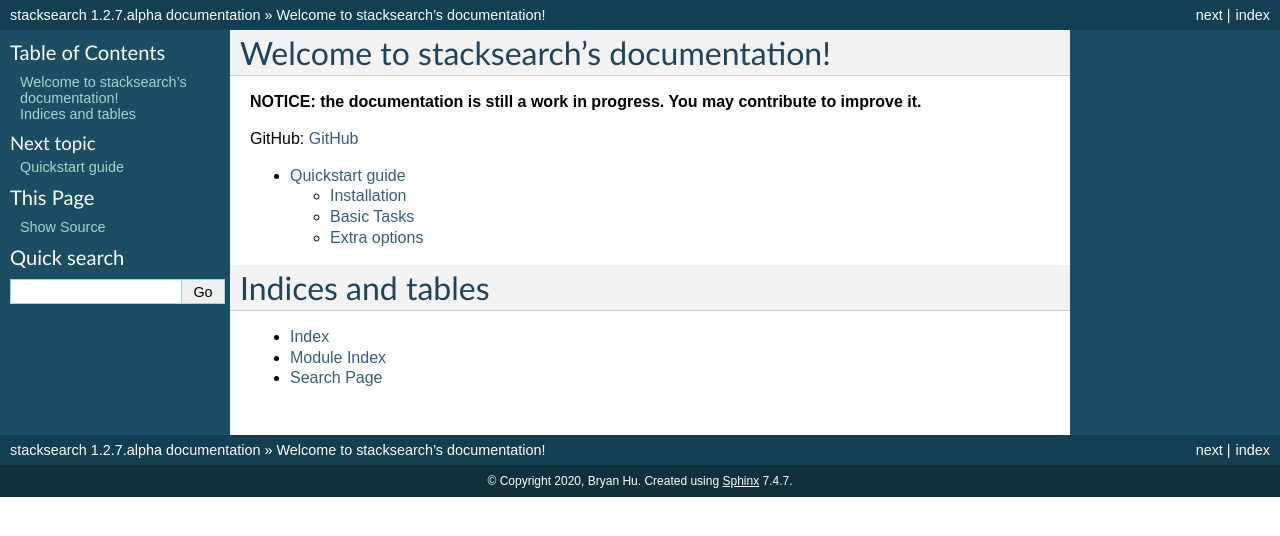
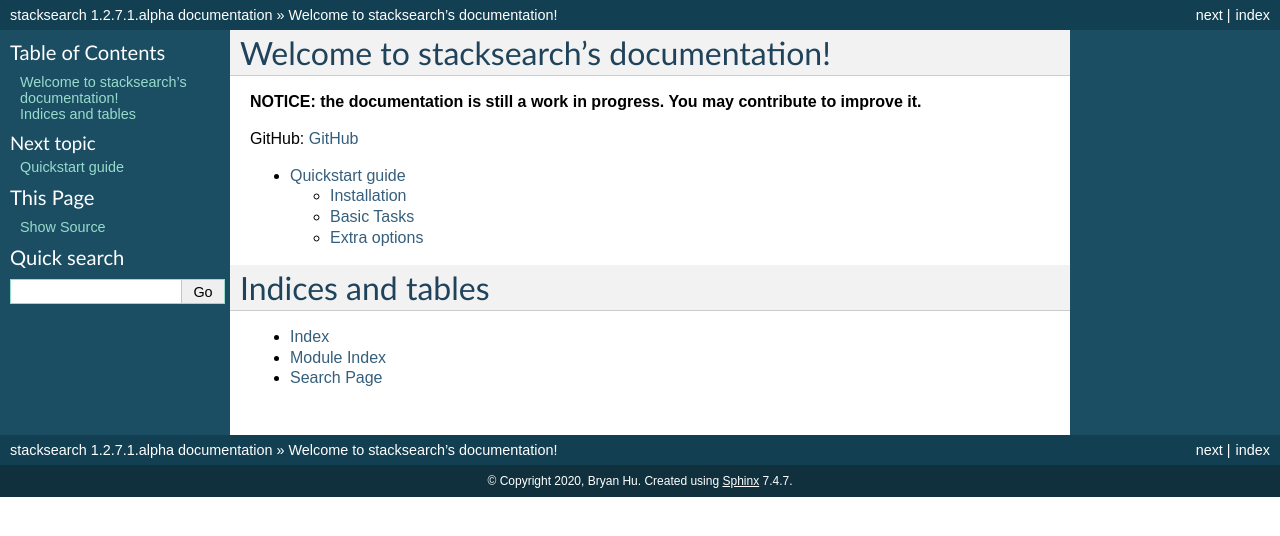
Before and after one commit to ThatXliner/stacksearch, a Sphinx documentation site: the page built from docs/index.rst, in a window 1280 px wide. Shown: the top 536 px of the page. Built offline with Sphinx 7.4.7, drawn with Linux system fonts in a browser that asks for light colours.

Commit message:
Update to 1.2.7.1

```diff
--- a/docs/conf.py
+++ b/docs/conf.py
@@ -23,7 +23,7 @@
 author = "Bryan Hu"
 
 # The full version, including alpha/beta/rc tags
-release = "1.2.7.alpha"
+release = "1.2.7.1.alpha"
 
 
 # -- General configuration ---------------------------------------------------
--- a/stacksearch/__init__.py
+++ b/stacksearch/__init__.py
@@ -9,6 +9,6 @@
 
 """
 
-__version__ = "1.2.7"
+__version__ = "1.2.7.1"
 
 __author__ = ["Bryan Hu"]
```
Also changed, not shown: 7 other files.
